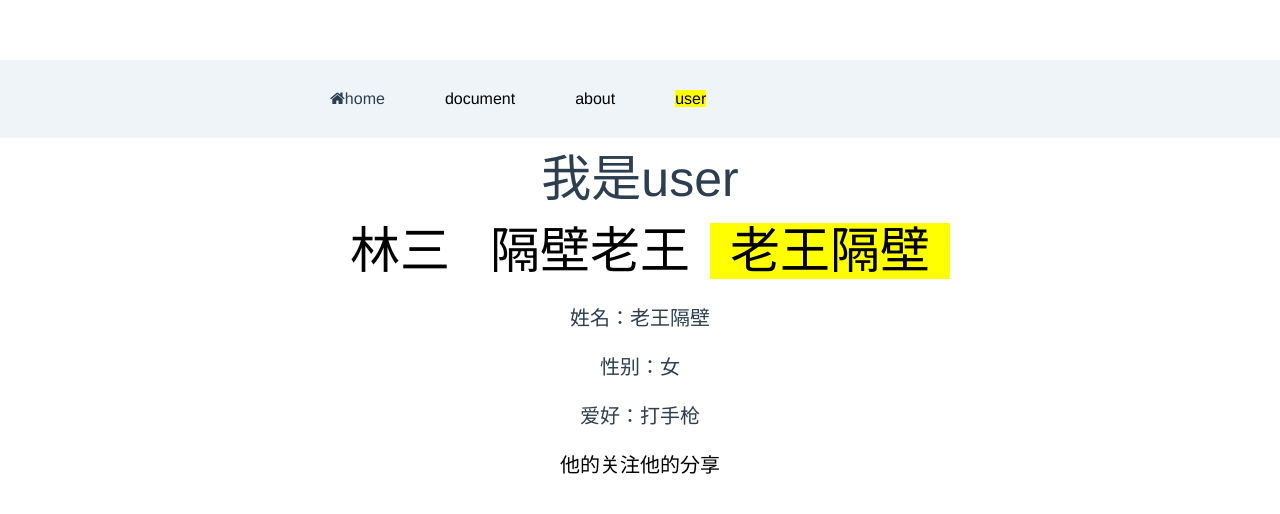
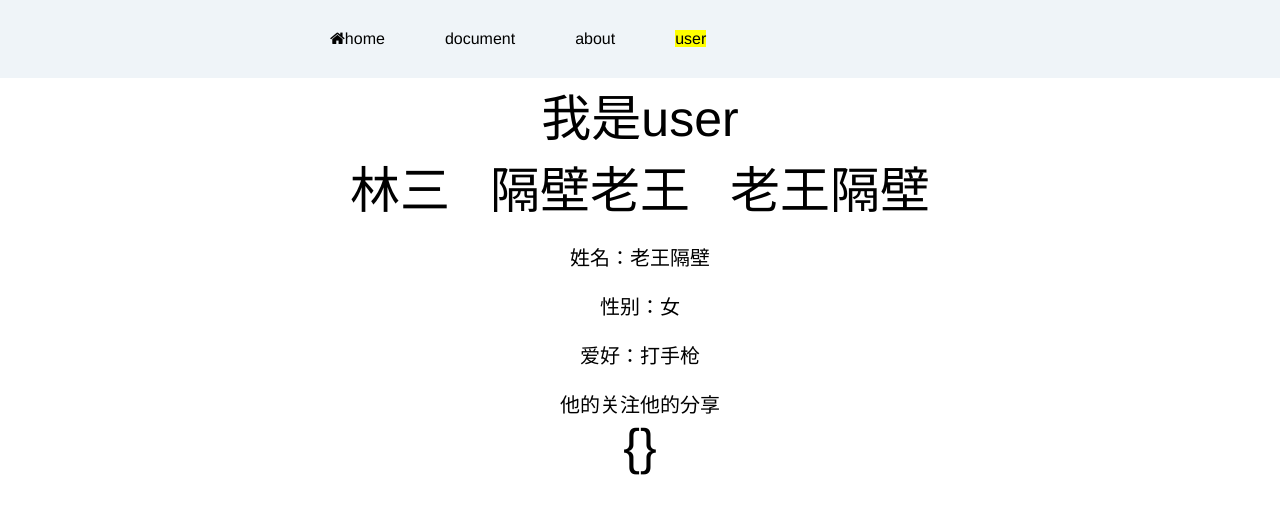
Before and after one commit to cat-kun/vue-cli-demo, a Vue app: page /user/common/3 in a window 1280 px wide. Shown: the top 514 px of the page. Built offline with nearby package versions, Linux system fonts and the light colour scheme.

Commit message:
修改 组件的过渡方式

```diff
--- a/src/App.vue
+++ b/src/App.vue
@@ -19,7 +19,9 @@
             </ul>
         </div>
         <router-view name="slider"></router-view>
-        <router-view class="center"></router-view>
+        <transition>
+            <router-view class="center"></router-view>
+        </transition>
     </div>
 </template>
 
@@ -30,12 +32,24 @@ export default {
 </script>
 
 <style >
-#app {
-    font-family: 'Avenir', Helvetica, Arial, sans-serif;
-    -webkit-font-smoothing: antialiased;
-    -moz-osx-font-smoothing: grayscale;
-    text-align: center;
-    color: #2c3e50;
-    margin-top: 60px;
-}
+ .v-enter{
+     opacity: 0;
+ }
+ .v-enter-to{
+     opacity: 1;
+ }
+ .v-enter-active{
+     transition: 1s;
+ }
+ .v-leave{
+     opacity: 1;
+ }
+
+ .v-leave-to{
+     opacity: 0;
+ }
+
+ .v-leave-active{
+     transition: 1s;
+ }
 </style>
--- a/src/components/user.vue
+++ b/src/components/user.vue
@@ -2,7 +2,7 @@
     <div>
         我是user
         <div class="user-list">
-            <router-link style="padding: 0 20px" :to="'/user/'+ item.type + '/' +item.id" key="item,index in userList" v-for="item in userList">{{ item.name }}</router-link>
+            <router-link style="padding: 0 20px" :to="{path: '/user/'+item.type+'/'+item.id, query:{info: 'follow'}}" key="item,index in userList" v-for="item in userList">{{ item.name }}</router-link>
         </div>
         <div class="user-info" style="font-size: 20px" v-if="userInfo.name">
             <p>姓名：{{userInfo.name}}</p>
@@ -14,6 +14,9 @@
             <router-link exact to="?info=share">他的分享</router-link> -->
             <router-link exact :to="{path:'',query: {info: 'follow'}}">他的关注</router-link>
             <router-link exact :to="{path:'',query: {info: 'share'}}">他的分享</router-link>
+        </div>
+        <div>
+          {{$route.query}}
         </div>
     </div>
 </template>
```
